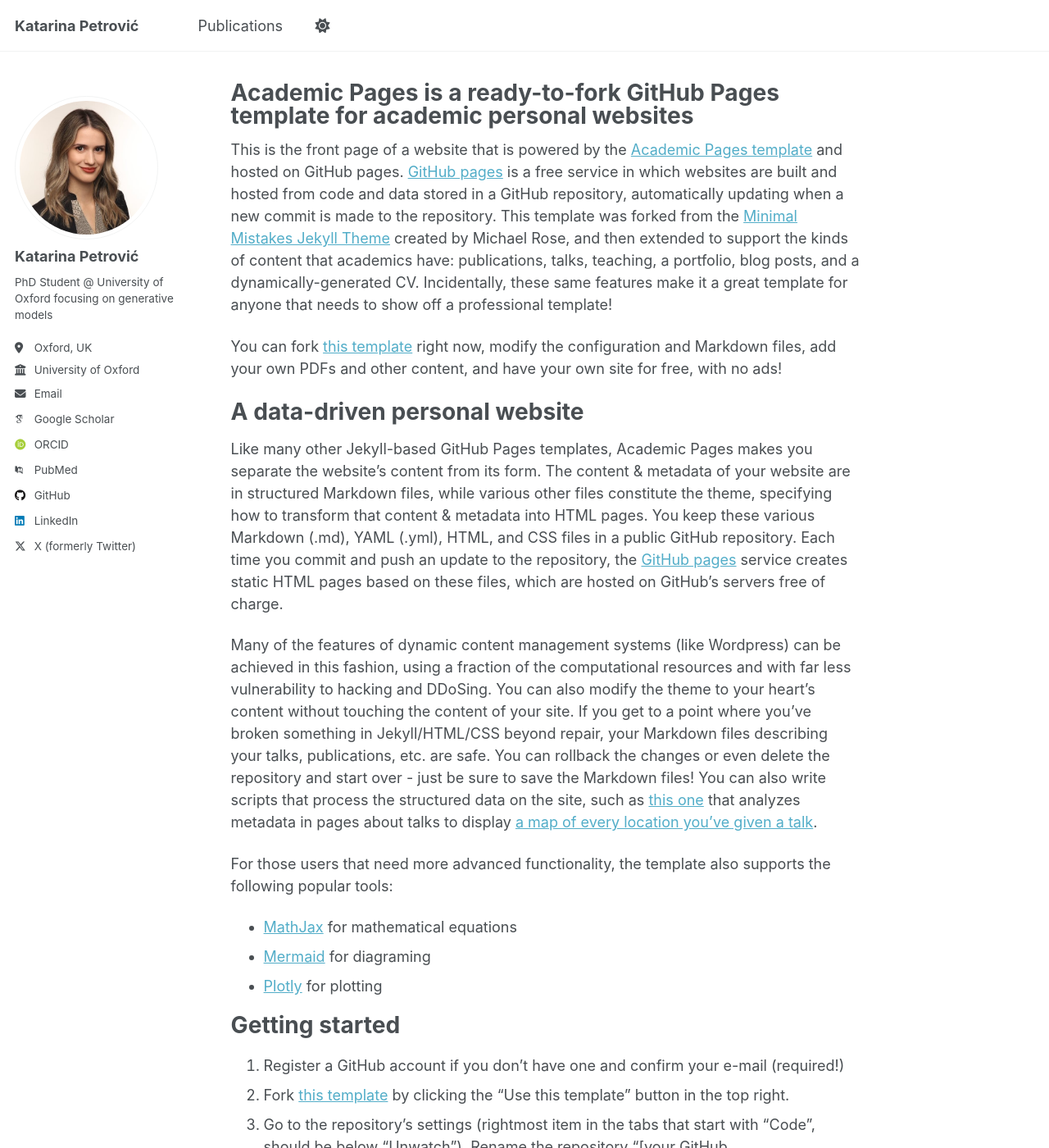
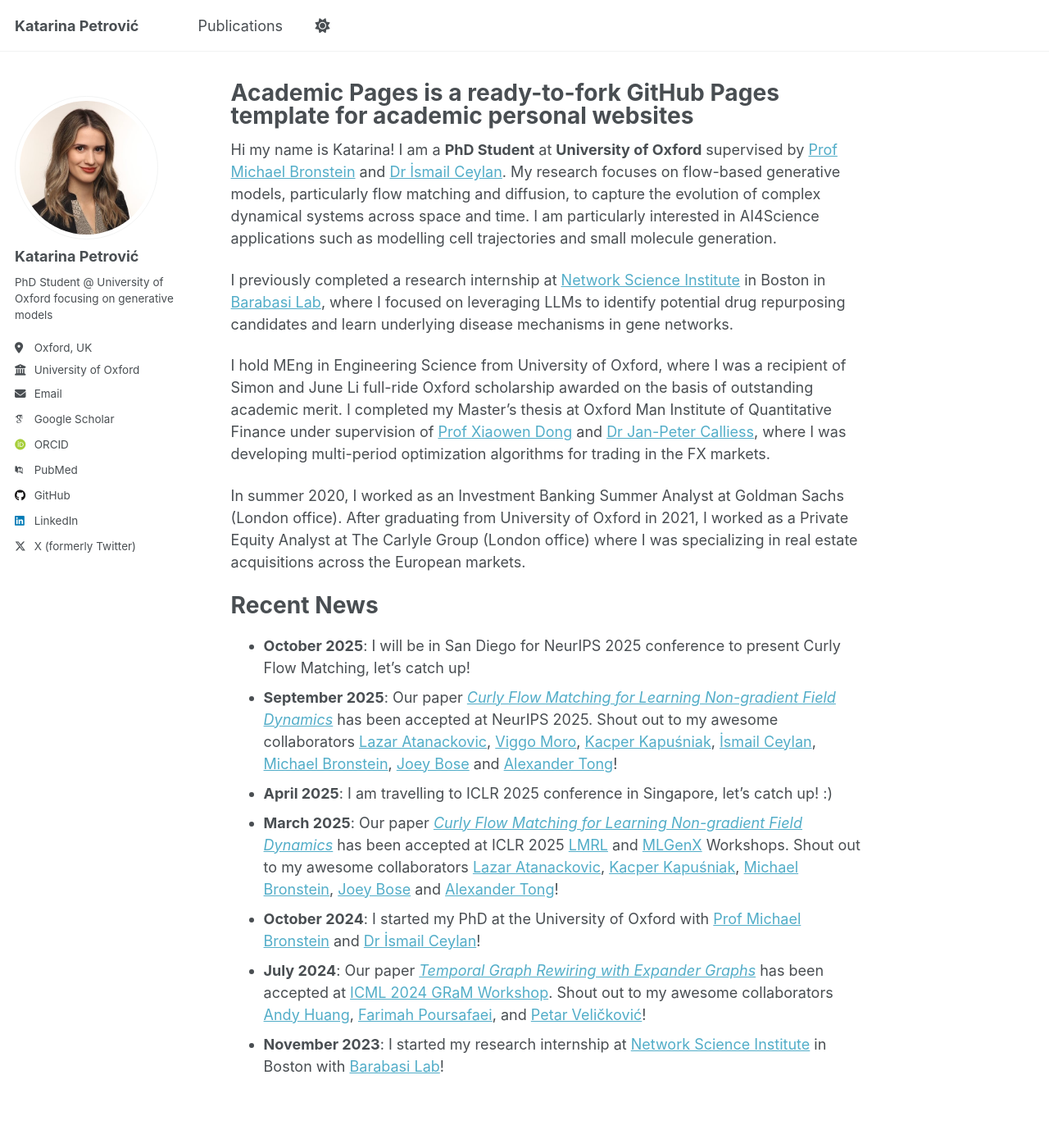
Before and after one commit to kpetrovicc/kpetrovicc.github.io, a Jekyll site: the page built from _pages/about.md, in a window 1280 px wide and 1400 px high. Shown: the whole window at 82% size. Built offline with Jekyll 4.4.1, drawn with Linux system fonts in a browser that asks for light colours; some web fonts are replaced; a script that is not in the unit is left out; some of the changed text lies outside the part shown.

Commit message:
Revise about page with personal and research details
Updated personal information and research background in the about page.

```diff
--- a/_pages/about.md
+++ b/_pages/about.md
@@ -7,50 +7,20 @@ redirect_from:
   - /about.html
 ---
 
-This is the front page of a website that is powered by the [Academic Pages template](https://github.com/academicpages/academicpages.github.io) and hosted on GitHub pages. [GitHub pages](https://pages.github.com) is a free service in which websites are built and hosted from code and data stored in a GitHub repository, automatically updating when a new commit is made to the repository. This template was forked from the [Minimal Mistakes Jekyll Theme](https://mmistakes.github.io/minimal-mistakes/) created by Michael Rose, and then extended to support the kinds of content that academics have: publications, talks, teaching, a portfolio, blog posts, and a dynamically-generated CV. Incidentally, these same features make it a great template for anyone that needs to show off a professional template!
+Hi my name is Katarina! I am a **PhD Student** at **University of Oxford** supervised by [Prof Michael Bronstein](https://www.cs.ox.ac.uk/people/michael.bronstein/) and [Dr İsmail Ceylan](https://www.cs.ox.ac.uk/people/ismaililkan.ceylan/). My research focuses on flow-based generative models, particularly flow matching and diffusion, to capture the evolution of complex dynamical systems across space and time. I am particularly interested in AI4Science applications such as modelling cell trajectories and small molecule generation.
 
- You can fork [this template](https://github.com/academicpages/academicpages.github.io) right now, modify the configuration and Markdown files, add your own PDFs and other content, and have your own site for free, with no ads!
+I previously completed a research internship at [Network Science Institute](https://www.networkscienceinstitute.org) in Boston in [Barabasi Lab](https://barabasi.com/science), where I focused on leveraging LLMs to identify potential drug repurposing candidates and learn underlying disease mechanisms in gene networks.
 
-A data-driven personal website
+I hold MEng in Engineering Science from University of Oxford, where I was a recipient of Simon and June Li full-ride Oxford scholarship awarded on the basis of outstanding academic merit. I completed my Master’s thesis at Oxford Man Institute of Quantitative Finance under supervision of [Prof Xiaowen Dong](https://web.media.mit.edu/~xdong/) and [Dr Jan-Peter Calliess](https://www.robots.ox.ac.uk/~jan/), where I was developing multi-period optimization algorithms for trading in the FX markets.
+
+In summer 2020, I worked as an Investment Banking Summer Analyst at Goldman Sachs (London office). After graduating from University of Oxford in 2021, I worked as a Private Equity Analyst at The Carlyle Group (London office) where I was specializing in real estate acquisitions across the European markets.
+
+Recent News
 ======
-Like many other Jekyll-based GitHub Pages templates, Academic Pages makes you separate the website's content from its form. The content & metadata of your website are in structured Markdown files, while various other files constitute the theme, specifying how to transform that content & metadata into HTML pages. You keep these various Markdown (.md), YAML (.yml), HTML, and CSS files in a public GitHub repository. Each time you commit and push an update to the repository, the [GitHub pages](https://pages.github.com/) service creates static HTML pages based on these files, which are hosted on GitHub's servers free of charge.
-
-Many of the features of dynamic content management systems (like Wordpress) can be achieved in this fashion, using a fraction of the computational resources and with far less vulnerability to hacking and DDoSing. You can also modify the theme to your heart's content without touching the content of your site. If you get to a point where you've broken something in Jekyll/HTML/CSS beyond repair, your Markdown files describing your talks, publications, etc. are safe. You can rollback the changes or even delete the repository and start over - just be sure to save the Markdown files! You can also write scripts that process the structured data on the site, such as [this one](https://github.com/academicpages/academicpages.github.io/blob/master/talkmap.ipynb) that analyzes metadata in pages about talks to display [a map of every location you've given a talk](https://academicpages.github.io/talkmap.html).
-
-For those users that need more advanced functionality, the template also supports the following popular tools:
-- [MathJax](https://www.mathjax.org/) for mathematical equations
-- [Mermaid](https://mermaid.js.org/) for diagraming
-- [Plotly](https://plotly.com/javascript/) for plotting
-
-Getting started
-======
-1. Register a GitHub account if you don't have one and confirm your e-mail (required!)
-1. Fork [this template](https://github.com/academicpages/academicpages.github.io) by clicking the "Use this template" button in the top right.
-1. Go to the repository's settings (rightmost item in the tabs that start with "Code", should be below "Unwatch"). Rename the repository "[your GitHub username].github.io", which will also be your website's URL.
-1. Set site-wide configuration and create content & metadata (see below -- also see [this set of diffs](https://archive.is/3TPas) showing what files were changed to set up [an example site](https://getorg-testacct.github.io) for a user with the username "getorg-testacct")
-1. Upload any files (like PDFs, .zip files, etc.) to the files/ directory. They will appear at https://[your GitHub username].github.io/files/example.pdf.
-1. Check status by going to the repository settings, in the "GitHub pages" section
-
-Site-wide configuration
-------
-The main configuration file for the site is in the base directory in [_config.yml](https://github.com/academicpages/academicpages.github.io/blob/master/_config.yml), which defines the content in the sidebars and other site-wide features. You will need to replace the default variables with ones about yourself and your site's github repository. The configuration file for the top menu is in [_data/navigation.yml](https://github.com/academicpages/academicpages.github.io/blob/master/_data/navigation.yml). For example, if you don't have a portfolio or blog posts, you can remove those items from that navigation.yml file to remove them from the header.
-
-Create content & metadata
-------
-For site content, there is one Markdown file for each type of content, which are stored in directories like _publications, _talks, _posts, _teaching, or _pages. For example, each talk is a Markdown file in the [_talks directory](https://github.com/academicpages/academicpages.github.io/tree/master/_talks). At the top of each Markdown file is structured data in YAML about the talk, which the theme will parse to do lots of cool stuff. The same structured data about a talk is used to generate the list of talks on the [Talks page](https://academicpages.github.io/talks), each [individual page](https://academicpages.github.io/talks/2012-03-01-talk-1) for specific talks, the talks section for the [CV page](https://academicpages.github.io/cv), and the [map of places you've given a talk](https://academicpages.github.io/talkmap.html) (if you run this [python file](https://github.com/academicpages/academicpages.github.io/blob/master/talkmap.py) or [Jupyter notebook](https://github.com/academicpages/academicpages.github.io/blob/master/talkmap.ipynb), which creates the HTML for the map based on the contents of the _talks directory).
-
-**Markdown generator**
-
-The repository includes [a set of Jupyter notebooks](https://github.com/academicpages/academicpages.github.io/tree/master/markdown_generator
-) that converts a CSV containing structured data about talks or presentations into individual Markdown files that will be properly formatted for the Academic Pages template. The sample CSVs in that directory are the ones I used to create my own personal website at stuartgeiger.com. My usual workflow is that I keep a spreadsheet of my publications and talks, then run the code in these notebooks to generate the Markdown files, then commit and push them to the GitHub repository.
-
-How to edit your site's GitHub repository
-------
-Many people use a git client to create files on their local computer and then push them to GitHub's servers. If you are not familiar with git, you can directly edit these configuration and Markdown files directly in the github.com interface. Navigate to a file (like [this one](https://github.com/academicpages/academicpages.github.io/blob/master/_talks/2012-03-01-talk-1.md) and click the pencil icon in the top right of the content preview (to the right of the "Raw | Blame | History" buttons). You can delete a file by clicking the trashcan icon to the right of the pencil icon. You can also create new files or upload files by navigating to a directory and clicking the "Create new file" or "Upload files" buttons.
-
-Example: editing a Markdown file for a talk
-![Editing a Markdown file for a talk](/images/editing-talk.png)
-
-For more info
-------
-More info about configuring Academic Pages can be found in [the guide](https://academicpages.github.io/markdown/), the [growing wiki](https://github.com/academicpages/academicpages.github.io/wiki), and you can always [ask a question on GitHub](https://github.com/academicpages/academicpages.github.io/discussions). The [guides for the Minimal Mistakes theme](https://mmistakes.github.io/minimal-mistakes/docs/configuration/) (which this theme was forked from) might also be helpful.
+- **October 2025**: I will be in San Diego for NeurIPS 2025 conference to present Curly Flow Matching, let's catch up!
+- **September 2025**: Our paper [_Curly Flow Matching for Learning Non-gradient Field Dynamics_](https://arxiv.org/abs/2510.26645) has been accepted at NeurIPS 2025. Shout out to my awesome collaborators [Lazar Atanackovic](https://lazaratan.github.io), [Viggo Moro](https://www.linkedin.com/in/viggo-moro/), [Kacper Kapuśniak](https://x.com/KKapusniak1), [İsmail Ceylan](https://www.cs.ox.ac.uk/people/ismaililkan.ceylan/), [Michael Bronstein](https://www.cs.ox.ac.uk/people/michael.bronstein/), [Joey Bose](https://joeybose.github.io) and [Alexander Tong](https://www.alextong.net)!
+- **April 2025**: I am travelling to ICLR 2025 conference in Singapore, let's catch up! :)
+- **March 2025**: Our paper [_Curly Flow Matching for Learning Non-gradient Field Dynamics_](https://openreview.net/pdf?id=Cv84fXtQPJ) has been accepted at ICLR 2025 [LMRL](https://www.lmrl.org) and [MLGenX](https://mlgenx.github.io) Workshops. Shout out to my awesome collaborators [Lazar Atanackovic](https://lazaratan.github.io), [Kacper Kapuśniak](https://x.com/KKapusniak1), [Michael Bronstein](https://www.cs.ox.ac.uk/people/michael.bronstein/), [Joey Bose](https://joeybose.github.io) and [Alexander Tong](https://www.alextong.net)!
+- **October 2024**: I started my PhD at the University of Oxford with [Prof Michael Bronstein](https://www.cs.ox.ac.uk/people/michael.bronstein/) and [Dr İsmail Ceylan](https://www.cs.ox.ac.uk/people/ismaililkan.ceylan/)!
+- **July 2024**: Our paper [_Temporal Graph Rewiring with Expander Graphs_](https://arxiv.org/abs/2406.02362) has been accepted at [ICML 2024 GRaM Workshop](https://gram-workshop.github.io). Shout out to my awesome collaborators [Andy Huang](https://shenyanghuang.github.io), [Farimah Poursafaei](https://fpour.github.io), and [Petar Veličković](https://petar-v.com)!
+- **November 2023**: I started my research internship at [Network Science Institute](https://www.networkscienceinstitute.org) in Boston with [Barabasi Lab](https://barabasi.com/science)!
```
